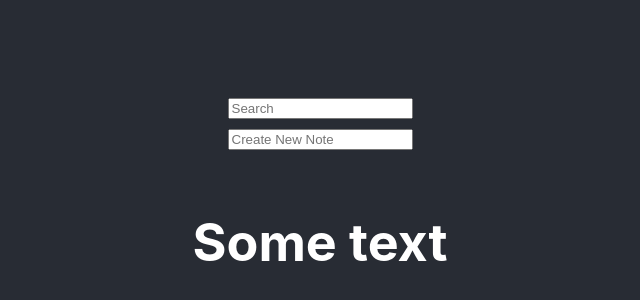
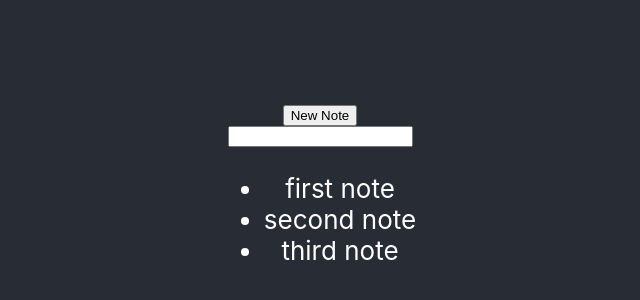
Before and after one commit to JMcWhorter150/react-apple-notes, a React (Create React App) app: page / in a window 1280 px wide. Shown: the part 202-502 px from the top of the page, without its empty margins (320-960 px from the left). Built offline with nearby package versions, Linux system fonts and the light colour scheme.

Commit message:
Adds a note editor and allows saving and submitting of forms

```diff
--- a/src/App.js
+++ b/src/App.js
@@ -1,15 +1,34 @@
 import React from 'react';
 import './App.css';
-import ListView from './ListView';
-import ListItem from './ListItem';
+import SearchBar from './SearchBar';
+import NewNote from './NewNote';
+import NoteEditor from './NoteEditor';
+import NoteList from './NoteList';
 
 class App extends React.Component {
   constructor(props) {
     super(props);
     this.state = {
-      listItems: [],
-      listText: {},
-      currentText: ""
+      searchText: "",
+      currentNoteId: "",
+      currentCopy: "",
+      notes: [
+        {
+          id: 'a1b2c3',
+          title: 'first note',
+          copy: 'la la la la'
+        },
+        {
+          id: '44444',
+          title: 'second note',
+          copy: 'ba ba'
+        },
+        {
+          id: 'iiiii',
+          title: 'third note',
+          copy: 'ha ha ha'
+        }
+      ]
     }
   }
 
@@ -17,32 +36,67 @@ class App extends React.Component {
   render() {
     return (
       <div className="App App-header">
-        <ListView listOfNotes={this.state.listItems} storeText={this._updateListItem} updateText={this._captureText} currentText={this.currentText} />
-        <ListItem />
+        <NewNote />
+        <SearchBar text={this.searchText} handleText={this._setSearchText} />
+        <NoteList notes={this._getFilteredNotes(this.notes)} selectNote={this._selectNote} />
+        {this.state.currentNoteId ?
+        <NoteEditor updateNote={this._updateNote} copy={this.state.currentCopy} updateCopy={this._updateCopyText} note={this.state.notes.find(this._grabNote)} />
+        :
+        ""
+        }
       </div>
     );
   }
 
-  _updateListItem = (event) => {
-    event.preventDefault();
-    const newListItems = [...this.state.listItems];
-    newListItems.push(this.state.currentText);
-    this.setState({
-      listItems: newListItems,
-      currentText: ""
-    }
-    )
+  _getFilteredNotes = () => {
+    const filteredArray = this.state.notes.filter(note => {
+      const titleDoesMatch = note.title.toLowerCase().includes(this.state.searchText.toLowerCase());
+      const copyDoesMatch = note.copy.toLowerCase().includes(this.state.searchText.toLowerCase());
+
+      return titleDoesMatch || copyDoesMatch;
+    })
+
+    return filteredArray;
   }
 
-  _captureText = (event) => {
+  _setSearchText = (searchText) => {
     this.setState({
-      currentText: event.target.value
+      searchText
     });
   }
 
-  _filterText = () => {
+  // Should you put this on the listnote component or the list item itself?
+  _selectNote = (currentNoteId) => {
+    this.setState({
+      currentNoteId
+    }, () => {
+      const note = this.state.notes.find(this._grabNote);
+      this.setState({
+        currentCopy: note.copy
+      })
+    })
+  }
 
+  _updateNote = (newNote) => {
+    let notePosition = this.state.notes.findIndex(this._grabNote);
+    let newNotes = [...this.state.notes];
+    console.log(newNote)
+    console.log(newNotes);
+    console.log(notePosition);
+    newNotes.splice(notePosition, 1, newNote);
+    console.log(newNotes);
+    this.setState({
+      notes: newNotes,
+      currentNoteId: ""
+    });
   }
+
+  _updateCopyText = (newText) => {
+    this.setState({
+      currentCopy: newText
+    })
+  }
+
+  _grabNote = (note) => {return note.id === this.state.currentNoteId}
 }
-
 export default App;
--- a/src/ListItem.js
+++ /dev/null
@@ -1,11 +0,0 @@
-import React from 'react';
-
-function ListItem() {
-    return(
-        <div>
-            <h1>Some text</h1>
-        </div>
-    );
-}
-
-export default ListItem;
--- a/src/ListView.js
+++ /dev/null
@@ -1,21 +0,0 @@
-import React from 'react';
-
-function ListView({listOfNotes, storeText, updateText, currentText}) {
-    return(
-        <div>
-            <input type='text' placeholder="Search"></input>
-            <form onSubmit={storeText}>
-                <input type='text' placeholder="Create New Note" onChange={updateText} value={currentText}></input>
-            </form>
-            <ul>
-                {
-                listOfNotes.map((item, i) => {
-                    return(<li key={i}>{item}</li>);
-                })
-                }
-            </ul>
-        </div>
-    );
-}
-
-export default ListView;
--- /dev/null
+++ b/src/NewNote.js
@@ -0,0 +1,9 @@
+import React from 'react';
+
+function NewNote() {
+    return(
+        <button>New Note</button>
+    );
+}
+
+export default NewNote;
--- /dev/null
+++ b/src/NoteEditor.js
@@ -0,0 +1,18 @@
+import React from 'react';
+
+function NoteEditor({note, updateNote, copy, updateCopy}) {
+        return(
+            <div>
+                <h2>{note.title}</h2>
+                <form onSubmit={(event) => {
+                    event.preventDefault();
+                    updateNote({id: note.id, title: note.title, copy});
+                }}>
+                    <textarea onChange={(event) => {updateCopy(event.target.value)}} value={copy}/>
+                    <input type="submit" value="Submit"></input>
+                </form>
+            </div>
+        );
+    }
+
+export default NoteEditor;
--- /dev/null
+++ b/src/NoteList.js
@@ -0,0 +1,18 @@
+import React from 'react';
+import NoteListItem from './NoteListItem';
+
+function NoteList({notes, selectNote}) {
+    return(
+        <ul>
+            {
+                notes.map(note =>
+                    (
+                        <NoteListItem selectNote={selectNote} key={note.id} note={note} />
+                    )
+                )
+            }
+        </ul>
+    );
+}
+
+export default NoteList;
--- /dev/null
+++ b/src/NoteListItem.js
@@ -0,0 +1,11 @@
+import React from 'react';
+
+function NoteListItem( {note, selectNote} ) {
+    return(
+        <li onClick={(event) => selectNote(note.id) }>
+            {note.title}
+        </li>
+    );
+}
+
+export default NoteListItem;
--- /dev/null
+++ b/src/SearchBar.js
@@ -0,0 +1,15 @@
+import React from 'react';
+
+// Use this to set default values if props are not added into the main app
+//
+// SearchBar.defaultProps = {
+//     text: 'default search text'
+// }
+
+function SearchBar({text, handleText}) {
+    return(
+        <input onChange={(event) => {handleText(event.target.value)}} value={text}/>
+    );
+}
+
+export default SearchBar;
```
